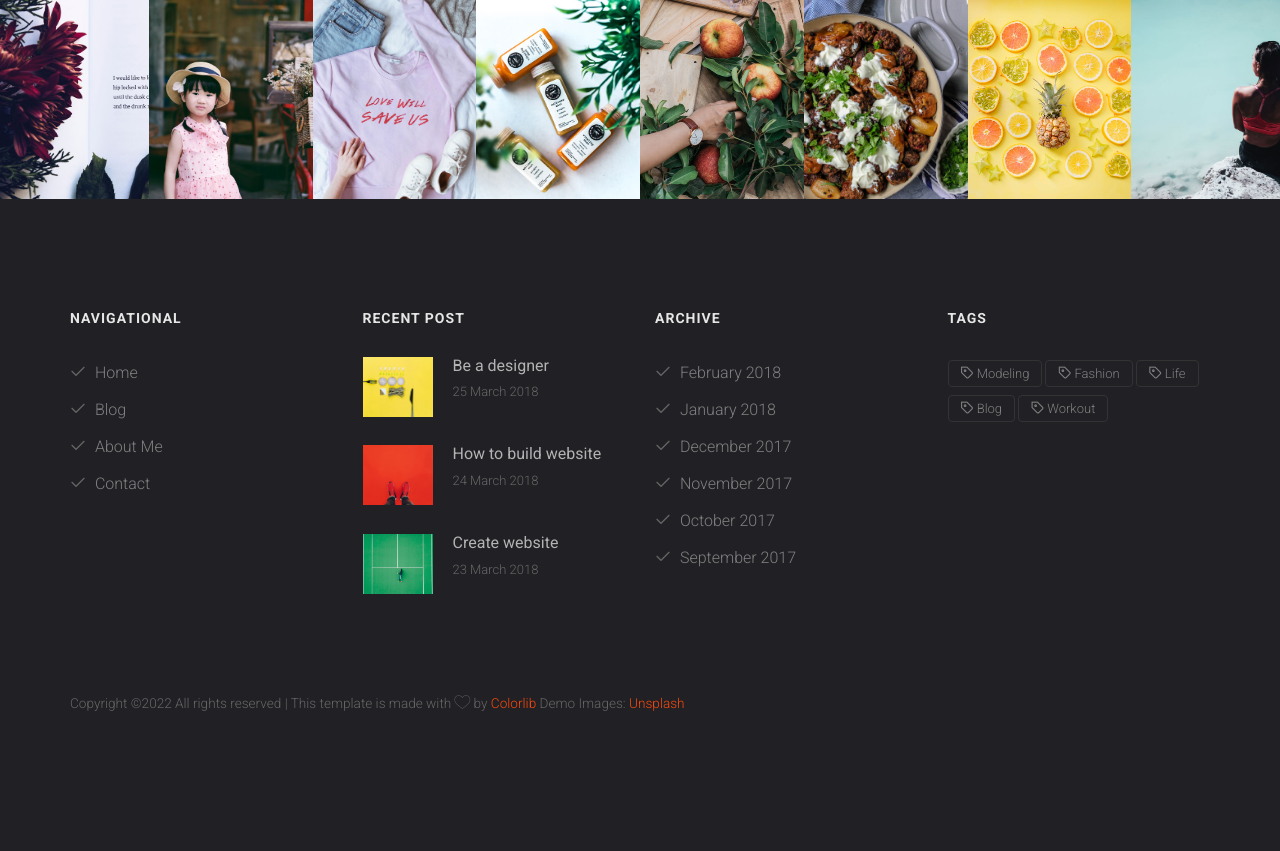
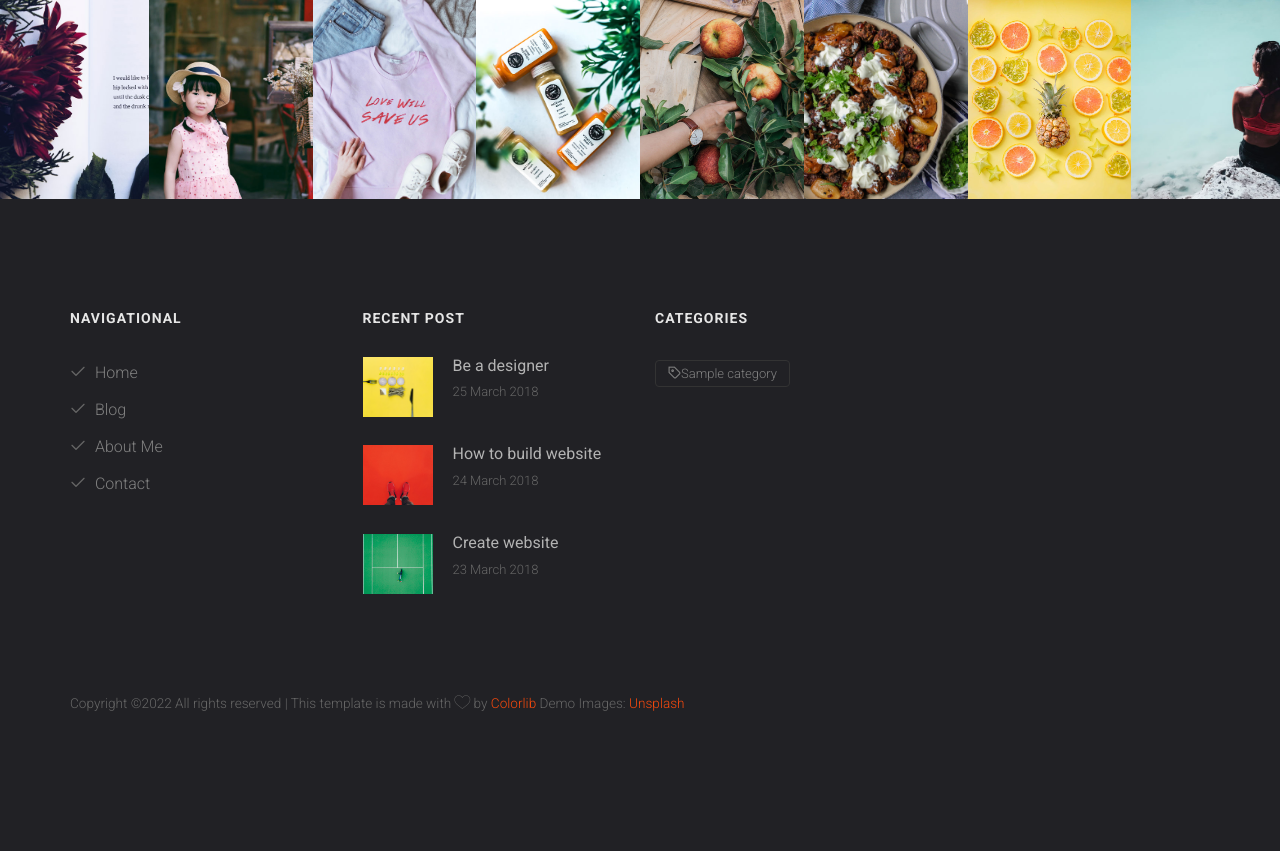
Before and after one commit to EverLookNeverSee/noonpost, a Django app: page / in a window 1280 px wide. Shown: the part 1501-2352 px from the top of the page. Run offline with Django 3.2, Linux system fonts and the light colour scheme; tables that the repository leaves empty hold one stand-in row (values such as "Sample post"); grey boxes marked "Sample" are stand-in pictures; some libraries are stand-ins or nearby versions; some web fonts are replaced.

Commit message:
Moving categories section from base footer to all_categories.html

```diff
--- a/templates/base.html
+++ b/templates/base.html
@@ -1,4 +1,5 @@
 {% load static %}
+{% load blog_tags %}
 <!DOCTYPE HTML>
 <html>
 	<head>
@@ -164,28 +165,7 @@
 						</div>
 					</div>
 					<div class="col-md-3">
-						<h2>Archive</h2>
-						<p>
-							<ul class="colorlib-footer-links">
-								<li><a href="#"><i class="icon-check"></i> February 2018</a></li>
-								<li><a href="#"><i class="icon-check"></i> January 2018</a></li>
-								<li><a href="#"><i class="icon-check"></i> December 2017</a></li>
-								<li><a href="#"><i class="icon-check"></i> November 2017</a></li>
-								<li><a href="#"><i class="icon-check"></i> October 2017</a></li>
-								<li><a href="#"><i class="icon-check"></i> September 2017</a></li>
-							</ul>
-						</p>
-					</div>
-					<div class="col-md-3">
-						<h2>Tags</h2>
-						<p class="tags">
-							<span><a href="#"><i class="icon-tag"></i> Modeling</a></span>
-							<span><a href="#"><i class="icon-tag"></i> Fashion</a></span>
-							<span><a href="#"><i class="icon-tag"></i> Life</a></span>
-							<span><a href="#"><i class="icon-tag"></i> Blog</a></span>
-							<span><a href="#"><i class="icon-tag"></i> Workout</a></span>
-
-						</p>
+						{% all_categories %}
 					</div>
 				</div>
 				<div class="row">
--- /dev/null
+++ b/templates/home/all_categories.html
@@ -0,0 +1,6 @@
+<h2>Categories</h2>
+<p class="tags">
+    {% for category in categories %}
+    <span><a href="#"><i class="icon-tag"></i>{{ category.name }}</a></span>
+    {% endfor %}
+</p>
```
